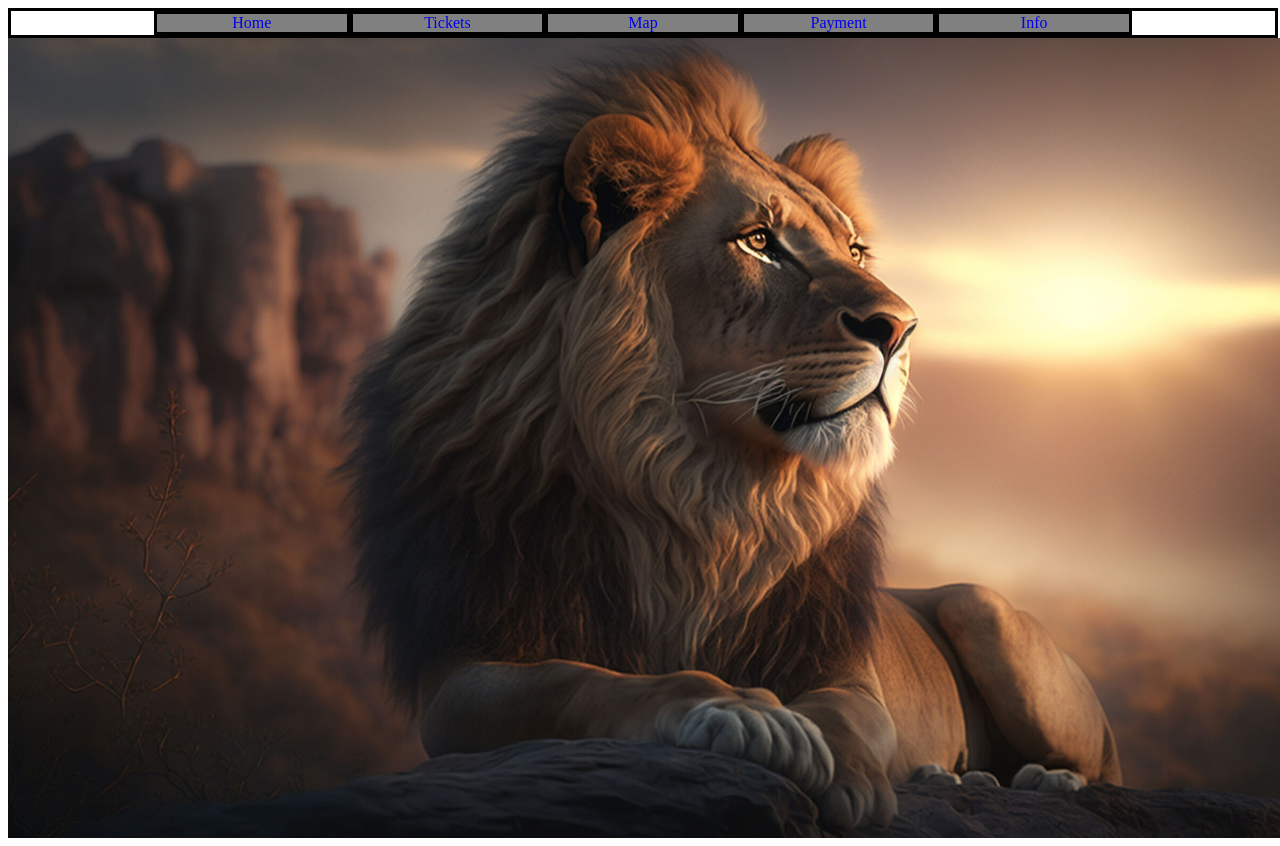
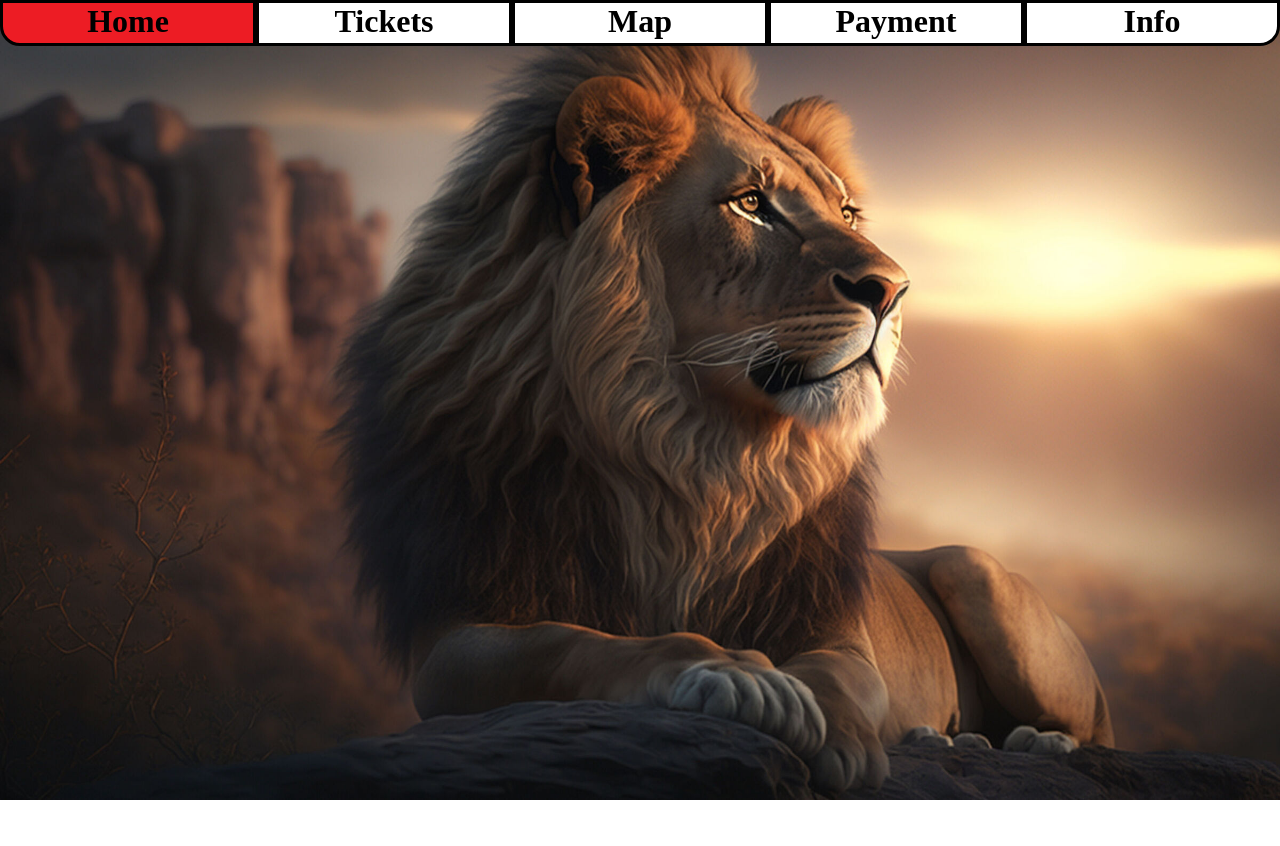
Before and after one commit to Rafafi35/ZooApplikation, a React (Vite) app: page /Home in a window 1280 px wide. After the commit the page ends 800 px from the top, so only its background shows below. Built offline with nearby package versions, Linux system fonts and the light colour scheme.

Commit message:
navbar styling

```diff
--- a/src/App.css
+++ b/src/App.css
@@ -1,15 +1,40 @@
+body, html {
+    margin: 0;
+    padding: 0;
+    overflow-x: hidden;
+    z-index: 0;
+}
+
 .navBar {
-    border: solid 3px black;
+    position: absolute;
+    height: 40px;
     width: 100%;
     display: flex;
     justify-content: center;
+    z-index: 1;
 }
 
 .navBar a {
     text-decoration: none;
     display: inline;
-    width: 15%;
-    background-color: gray;
+    width: 20%;
+    height: 100%;
+    background-color: white;
     text-align: center;
-    border: solid black 3px;
+    border: solid 3px black;
+    font-size: 2em;
+    color: black;
+    font-weight: bold;
 }
+
+.navBar a:first-child {
+    border-bottom-left-radius: 20px;
+}
+
+.navBar a:last-child {
+    border-bottom-right-radius: 20px;
+}
+
+.navBar a:hover {
+    background-color: #ed1c24;
+}
--- a/src/Home.css
+++ b/src/Home.css
@@ -4,4 +4,5 @@
     background-repeat: no-repeat;
     width: 100vw;
     height: 100vh;
+    z-index: -1;
 }
```
